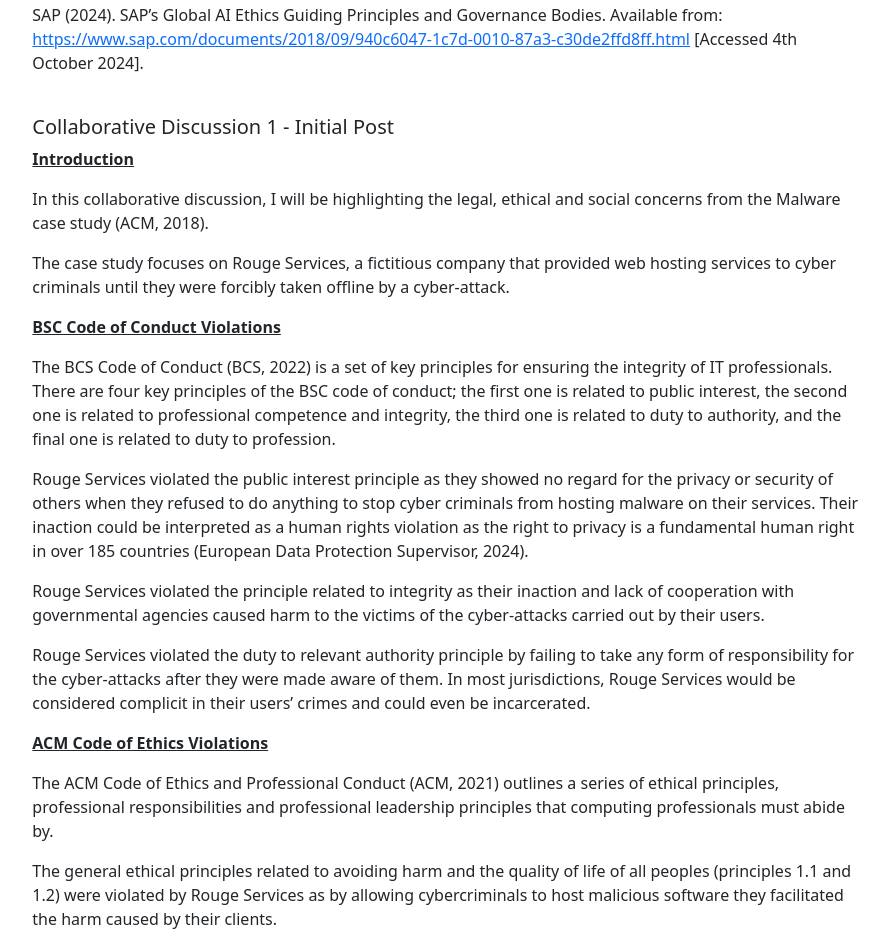
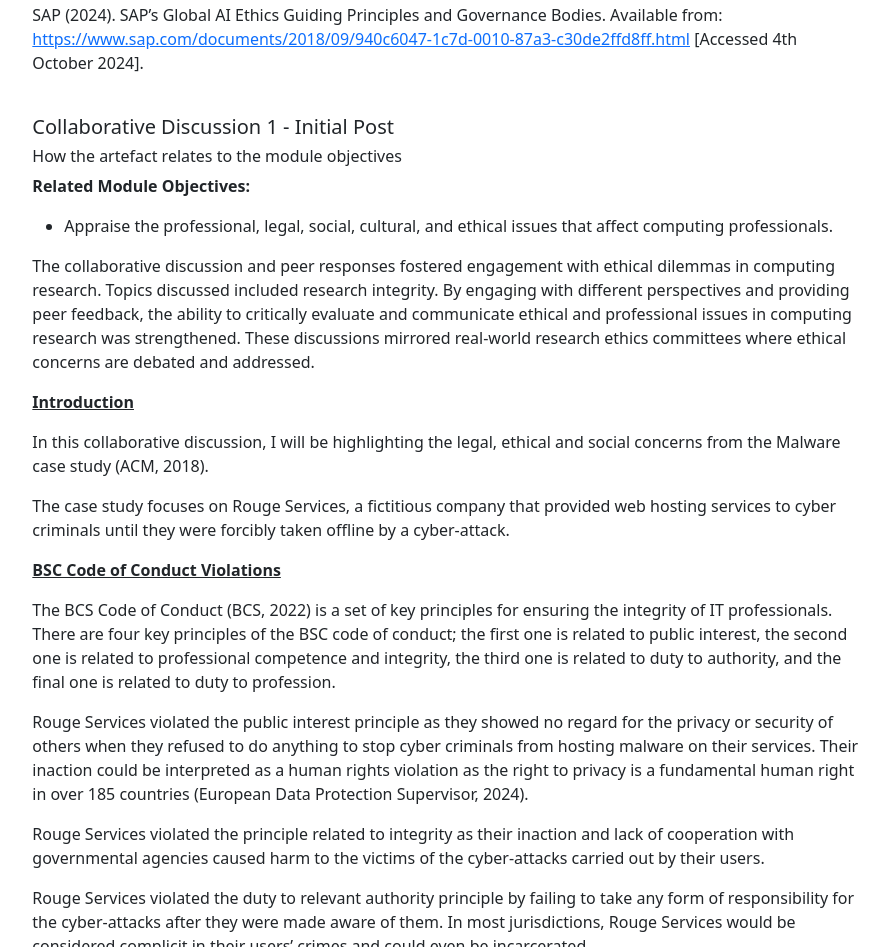
Before and after one commit to SamHarrison1999/Research-Methods-and-Professional-Practice-E-Portfolio, a website built with webpack: page unit1.html in a window 1280 px wide. Shown: the part 3697-4644 px from the top of the page, without its empty margins (193-1082 px from the left). Built offline with nearby package versions, Linux system fonts and the light colour scheme.

Commit message:
Research Methods and Professional Practice E-Portfolio

```diff
--- a/unit1.html
+++ b/unit1.html
@@ -391,6 +391,16 @@
             <br>
             <!-- e-Portfolio Activity: Collaborative Learning Discussion 1 -->
             <h5 id="collaborativeDiscussionInitialPost">Collaborative Discussion 1 - Initial Post</h5>
+            <h6>How the artefact relates to the module objectives</h6>
+            <p><strong>Related Module Objectives:</strong></p>
+            <ul>
+            <li>Appraise the professional, legal, social, cultural, and ethical issues that affect computing professionals.</li>
+            </ul>
+            <p>The collaborative discussion and peer responses fostered engagement with ethical dilemmas in computing
+              research. Topics discussed included research integrity. By engaging with different perspectives and
+              providing peer feedback, the ability to critically evaluate and communicate ethical and professional
+              issues in computing research was strengthened. These discussions mirrored real-world research ethics
+              committees where ethical concerns are debated and addressed.</p>
             <p><strong><u>Introduction</u></strong></p>
             <p>In this collaborative discussion, I will be highlighting the legal, ethical and social concerns from the
               Malware case study (ACM, 2018).</p>
```
